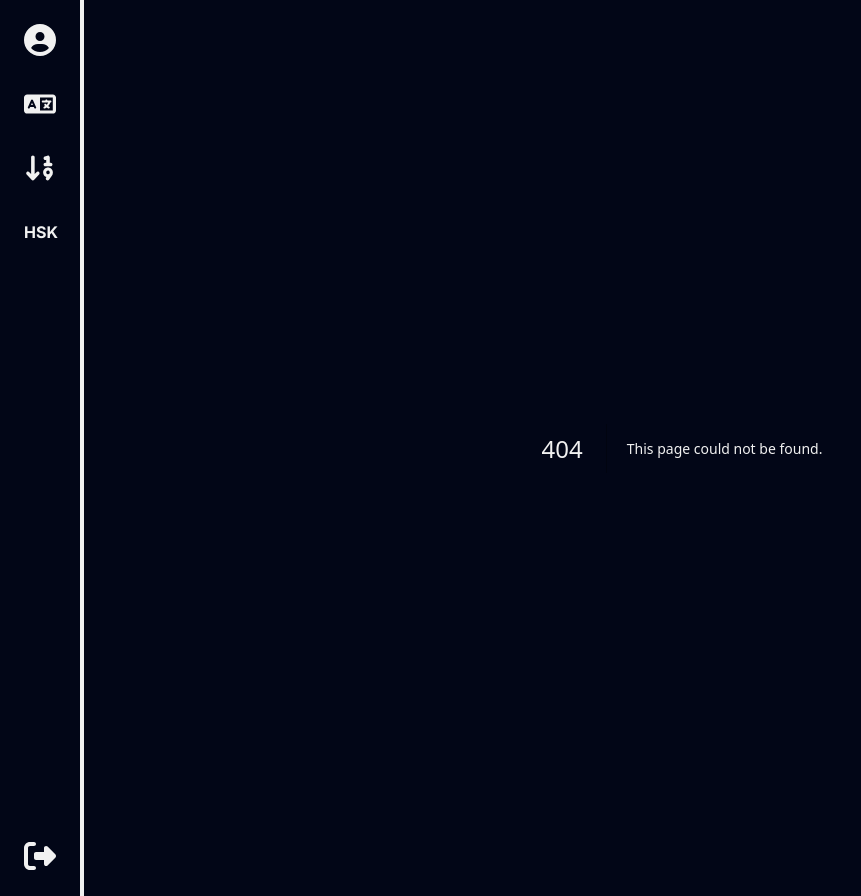
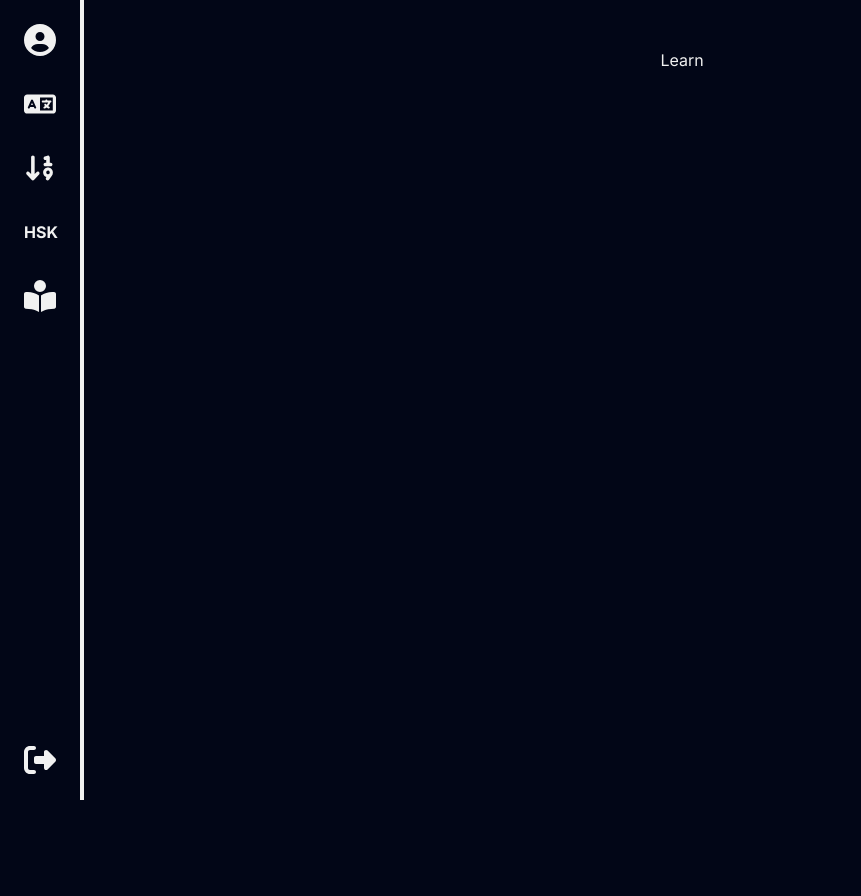
Before and after one commit to kristianhnielsen/chinese-learning-platform, a Next.js app: page /learn in a window 1280 px wide. Before the commit this address had no page. Shown: the whole page, without its empty margins (0-861 px from the left). After the commit the page ends 800 px from the top, so only its background shows below. Built offline with nearby package versions, Linux system fonts and the light colour scheme.

Commit message:
create learn page and sidenav icon

```diff
--- /dev/null
+++ b/app/learn/page.tsx
@@ -0,0 +1,3 @@
+export default function Learn() {
+  return <div>Learn</div>;
+}
--- a/app/ui/SideNav.tsx
+++ b/app/ui/SideNav.tsx
@@ -3,11 +3,10 @@ import Link from "next/link";
 import { twMerge } from "tailwind-merge";
 import {
   FaArrowDown19,
-  FaBookOpen,
+  FaBookOpenReader,
   FaCircleUser,
   FaLanguage,
   FaRightFromBracket,
-  FaUser,
 } from "react-icons/fa6";
 import { signOut } from "../lib/auth";
 
@@ -15,7 +14,7 @@ export default function SideNav() {
   return (
     <nav
       className={twMerge(
-        "p-4 min-h-full flex flex-col gap-4 transition-all items-center text-light border-r-4 border-light"
+        "flex min-h-full flex-col items-center gap-4 border-r-4 border-light p-4 text-light transition-all",
       )}
     >
       <SideNavLink href={"/login"}>
@@ -24,19 +23,21 @@ export default function SideNav() {
       <SideNavLink className="flex items-center gap-2" href="/">
         <FaLanguage className="h-full w-full" />
       </SideNavLink>
-
       <SideNavLink href="/most-common">
         <FaArrowDown19 className="h-full w-full" />
       </SideNavLink>
       <SideNavLink href="/hsk" className="font-bold">
         HSK
       </SideNavLink>
+      <SideNavLink href="/learn">
+        <FaBookOpenReader className="h-full w-full" />
+      </SideNavLink>
       <form
         action={signOut}
-        className="hover:bg-light/10 p-2 mt-auto rounded w-12 group aspect-square transition-all flex items-center gap-2"
+        className="group mt-auto flex aspect-square w-12 items-center gap-2 rounded p-2 transition-all hover:bg-light/10"
       >
         <button className="w-full">
-          <FaRightFromBracket className="h-full w-full group-hover:fill-red-500/50 transition-all" />
+          <FaRightFromBracket className="h-full w-full transition-all group-hover:fill-red-500/50" />
         </button>
       </form>
     </nav>
@@ -55,8 +56,8 @@ function SideNavLink({
   return (
     <Link
       className={twMerge(
-        "hover:bg-light/10 p-2 rounded w-12 aspect-square transition-all flex items-center gap-2",
-        className
+        "flex aspect-square w-12 items-center gap-2 rounded p-2 transition-all hover:bg-light/10",
+        className,
       )}
       href={href}
     >
```
